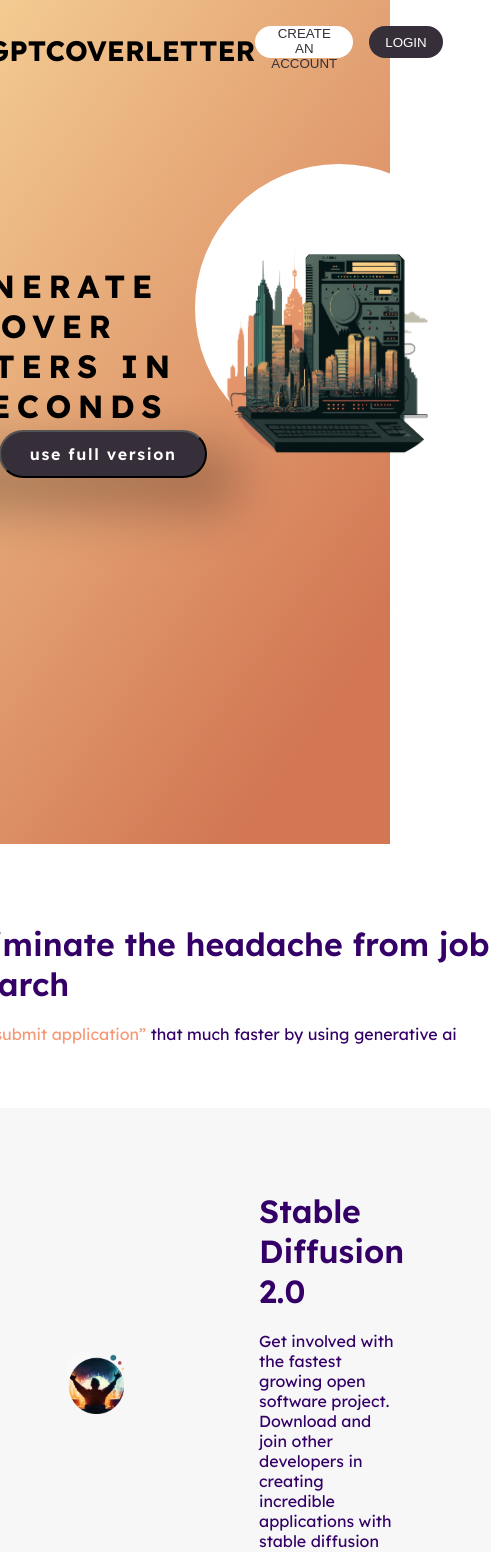
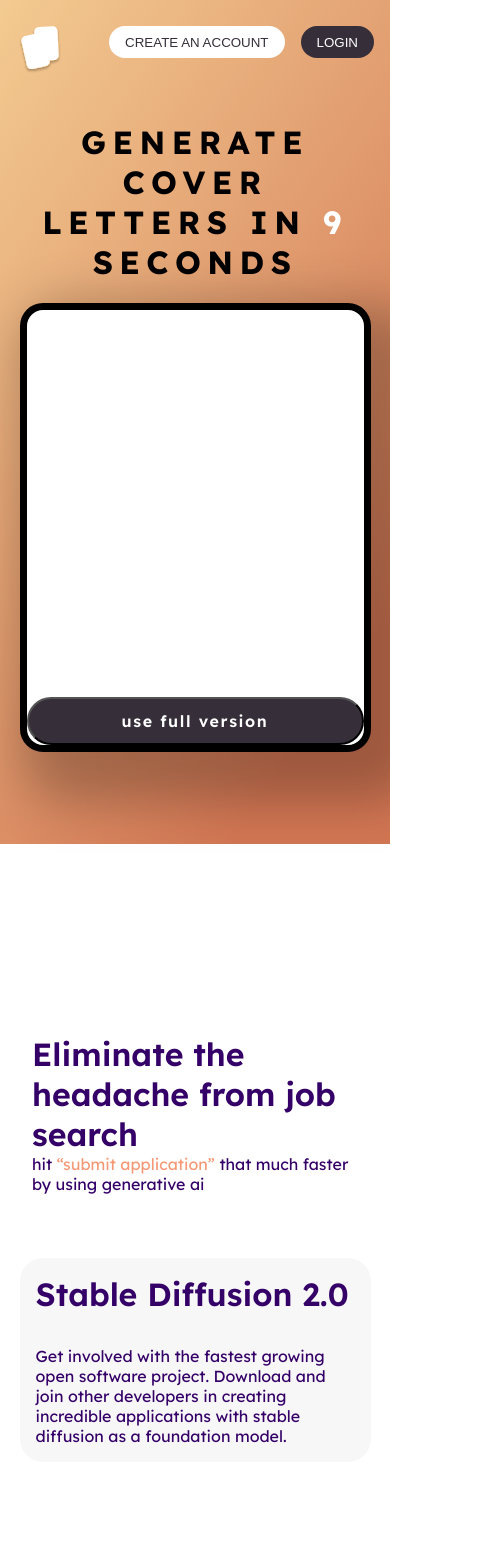
Before and after one commit to xEpiqq/coverletter-gen, a Next.js app: page / in a window 390 px wide. Shown: the top 1552 px of the page, 491 px wide, since content can reach past the window. Built offline with nearby package versions, Linux system fonts and the light colour scheme; no server answers; a web font is replaced by a local one.

Commit message:
login/Signup Screen mobile responsiveness

```diff
--- a/app/login/login.module.scss
+++ b/app/login/login.module.scss
@@ -1,3 +1,170 @@
-.black {
+.page {
+  width: 100vw;
+  height: 100vh;
+
+  position: relative;
+
+  overflow: hidden;
+
+  display: flex;
+  flex-direction: column;
+  justify-content: flex-start;
+  align-items: center;
+
+  color: black;
+}
+
+.home {
+  display: flex;
+  flex-direction: column;
+  justify-content: center;
+  align-items: center;
+  text-align: center;
+
+  font-family: "Lexend Deca", sans-serif;
+  color: #000000;
+
+  width: 100%;
+  max-width: 1500px;
+  padding: 0;
+  margin: 0;
+
+  * {
     color: black;
+  }
 }
+
+.login {
+  margin-top: 5rem;
+  h1 {
+    font-size: 2rem;
+    font-family: "Lexend Deca";
+    font-weight: 500;
+    margin: 0rem;
+    padding: 0;
+  }
+
+  h3 {
+    font-size: 1rem;
+    font-family: "Lexend Deca";
+    font-weight: 300;
+    margin: 0rem;
+    margin-top: 1rem;
+    padding: 0;
+
+    a {
+        color: #5551FF;
+        text-decoration: none;
+        &:hover {
+            text-decoration: underline;
+            cursor: pointer;
+        }
+    }
+  }
+
+  .login_buttons {
+    display: flex;
+    flex-direction: column;
+    justify-content: center;
+    align-items: center;
+
+    gap: 1rem;
+    margin-top: 2rem;
+    button {
+      display: flex;
+      flex-direction: row;
+      justify-content: center;
+      align-items: center;
+      gap: 0.5rem;
+
+      background-color: white;
+      border: 3px solid black;
+      padding-left: 1rem;
+      padding-right: 1rem;
+      padding-top: 0.5rem;
+      padding-bottom: 0.5rem;
+
+      border-radius: 0.5rem;
+
+      width: 20rem;
+
+      font-family: "Lexend Deca";
+      font-weight: 500;
+
+      img {
+        width: 1.5rem;
+        height: 1.5rem;
+      }
+
+      &:hover {
+        cursor: pointer;
+        background-color: #fadc9e;
+      }
+
+        &:active {
+            background-color: #ffecbc;
+        }
+    }
+  }
+}
+
+.navbar {
+  display: flex;
+  flex-direction: row;
+  justify-content: flex-start;
+  gap: 1rem;
+  align-items: center;
+  margin-left: 1rem;
+  margin-top: 1rem;
+  top: 0;
+  left: 0;
+  align-self: flex-start;
+
+  &:hover {
+    cursor: pointer;
+  }
+
+  h1 {
+    color: black;
+
+    font-family: "Lexend Deca", sans-serif;
+    font-size: 1.5rem;
+  }
+}
+
+.gradient_background {
+  background: linear-gradient(125.1deg, #fadc9e 0.9%, #d27653 100.87%);
+
+  position: absolute;
+  top: 70%;
+
+  width: 200vw;
+  height: 100rem;
+
+  border-radius: 50%;
+
+  // center
+  left: 50%;
+  transform: translateX(-50%);
+
+  z-index: -1;
+}
+
+@media (max-width: 768px) {
+  .home {
+    width: 100%;
+    max-width: 100%;
+    padding: 0;
+    margin: 0;
+  }
+
+  .gradient_background {
+    width: 100rem;
+  }
+}
+
+@media (max-height: 768px) {
+  .gradient_background {
+    display: none;
+  }
+}
--- a/app/page.jsx
+++ b/app/page.jsx
@@ -12,11 +12,13 @@ import {
 } from "firebase/auth";
 import { app } from "./component/FirebaseApp.jsx";
 import CreateCLForm from "./component/CreateCLForm";
+import { useRouter } from "next/navigation";
 
 function Page() {
   const current_movies = [];
   const auth = getAuth();
   const [user, loading, error] = useAuthState(auth);
+  const router = useRouter();
 
   const [addMovie, setAddMovie] = useState("");
   const [rerenderHack, setRerenderHack] = useState(false);
@@ -63,14 +65,14 @@ function Page() {
             <h3>GPTCOVERLETTER</h3>
           </div>
           <div className={s.login}>
-            {user ? (
+            {false ? (
               <h1 style={{ marginLeft: "4rem" }}>USER</h1>
             ) : (
               <div className={s.login_button_container}>
-                <button className={s.create_account_button}>
+                <button className={s.create_account_button} onClick={() => router.push('/login?signup=true')}>
                   CREATE AN ACCOUNT
                 </button>
-                <button className={s.login_button}>LOGIN</button>
+                <button className={s.login_button} onClick={() => router.push('/login?signup=false')}>LOGIN</button>
               </div>
             )}
           </div>
--- a/app/page.module.scss
+++ b/app/page.module.scss
@@ -20,6 +20,8 @@
   padding-bottom: 5rem;
 
   position: relative;
+
+  overflow: hidden;
 }
 
 .home {
@@ -27,8 +29,16 @@
   color: #000000;
 
   max-width: 1500px;
+  width: 100%;
   padding: 0;
+  padding-left: 2rem;
+  padding-right: 2rem;
   margin: 0;
+
+  display: flex;
+  flex-direction: column;
+  justify-content: center;
+  align-items: center;
 }
 
 .home_content {
@@ -38,7 +48,6 @@
   position: relative;
 
   width: 100%;
-
 
   padding-top: 10rem;
 
@@ -57,10 +66,44 @@
     border-radius: 50%;
     z-index: 0;
   }
+
+  @media (max-width: 1000px) {
+    flex-direction: column;
+    justify-content: center;
+    align-items: center;
+    .home_right {
+      display: none;
+      flex: 0;
+    }
+
+    .home_left {
+      width: 90%;
+
+      .text_box {
+        button {
+          width: 100%;
+          right: 0;
+          bottom: 0;
+          left: 0;
+          margin: 0;
+        }
+      }
+    }
+
+    .circle {
+      display: none;
+    }
+
+    height: 90%;
+
+    padding-top: 0;
+    padding-left: 0;
+    padding-right: 0;
+    padding-bottom: 0;
+  }
 }
 
 .home_first {
-
   height: 90vh;
 }
 
@@ -70,7 +113,7 @@
   flex-direction: column;
   justify-content: center;
   align-items: center;
-  padding: 0;
+  padding: 1rem;
 
   z-index: 1;
 
@@ -144,6 +187,16 @@
   align-items: center;
   padding: 0 2rem;
   height: 10vh;
+  width: 100%;
+
+  @media (max-width: 1000px) {
+    .logo {
+      margin-left: 1rem;
+      h3 {
+        display: none;
+      }
+    }
+  }
 }
 
 .logo {
@@ -183,6 +236,19 @@
 
   color: #362f3a;
   padding: 0 1rem;
+
+  &:hover {
+    background: #f59875;
+    color: #ffffff;
+  }
+
+  &:focus {
+    outline: none;
+  }
+  &:active {
+    background: #f58a63;
+    color: #ffffff;
+  }
 }
 
 .login_button {
@@ -197,10 +263,23 @@
 
   color: #ffffff;
   padding: 0 1rem;
+
+  &:hover {
+    background: #f59875;
+    color: #ffffff;
+  }
+  &:focus {
+    outline: none;
+  }
+  &:active {
+    background: #f58a63;
+    color: #ffffff;
+  }
 }
 
 .home_second {
   height: 92vh;
+  width: 100%;
 
   h1 {
     font-family: "Lexend Deca";
@@ -239,6 +318,7 @@
     padding: 4rem;
     padding-left: 6rem;
     padding-right: 6rem;
+    border-radius: 23px;
 
     max-height: 50vh;
 
@@ -270,6 +350,57 @@
     justify-content: flex-start;
     align-items: flex-start;
   }
+
+  @media (max-width: 768px) {
+    position: relative;
+    display: flex;
+    flex-direction: column;
+    justify-content: center;
+    align-items: center;
+
+    h1 {
+      margin-left: 0;
+      padding-top: 2rem;
+      padding-left: 2rem;
+      padding-right: 2rem;
+    }
+
+    h5 {
+      margin-left: 0;
+      padding-top: 0;
+      padding-left: 2rem;
+      padding-right: 2rem;
+    }
+
+    .gpt_tech_showcase_container {
+      align-items: center;
+      justify-content: center;
+      flex-direction: column;
+      padding: 0;
+      margin: 0rem;
+      width: 90%;
+
+      .gpt_tech_showcase_img {
+        display: none;
+      }
+
+      .gpt_tech_showcase_text {
+        width: 100%;
+        padding: 0;
+        margin: 0;
+
+        h1 {
+          padding: 1rem;
+          margin: 0;
+        }
+
+        h5 {
+          padding: 1rem;
+          margin: 0;
+        }
+      }
+    }
+  }
 }
 
 .bottom_text {
@@ -288,7 +419,7 @@
     left: 50%;
     top: 25%;
     transform: translate(-50%, -50%);
-    background-color: blue;
+    margin-left: 2rem;
 
     .container {
       position: absolute;
@@ -312,7 +443,7 @@
       font-family: "Lexend Deca";
       font-style: normal;
       font-weight: 600;
-      font-size: 1.0rem;
+      font-size: 1rem;
       line-height: 31px;
       text-align: center;
       letter-spacing: 0.1em;
@@ -382,4 +513,14 @@
       padding: 0;
     }
   }
+
+  @media (max-width: 760px) {
+    .feedback_container {
+      display: none;
+    }
+
+    .early_access_banner {
+      transform: translate(-50%, 0);
+    }
+  }
 }
```
Also changed, not shown: app/login/page.jsx (+75 -20 lines), public/google_logo.svg (added), public/logo_background.svg (added).
